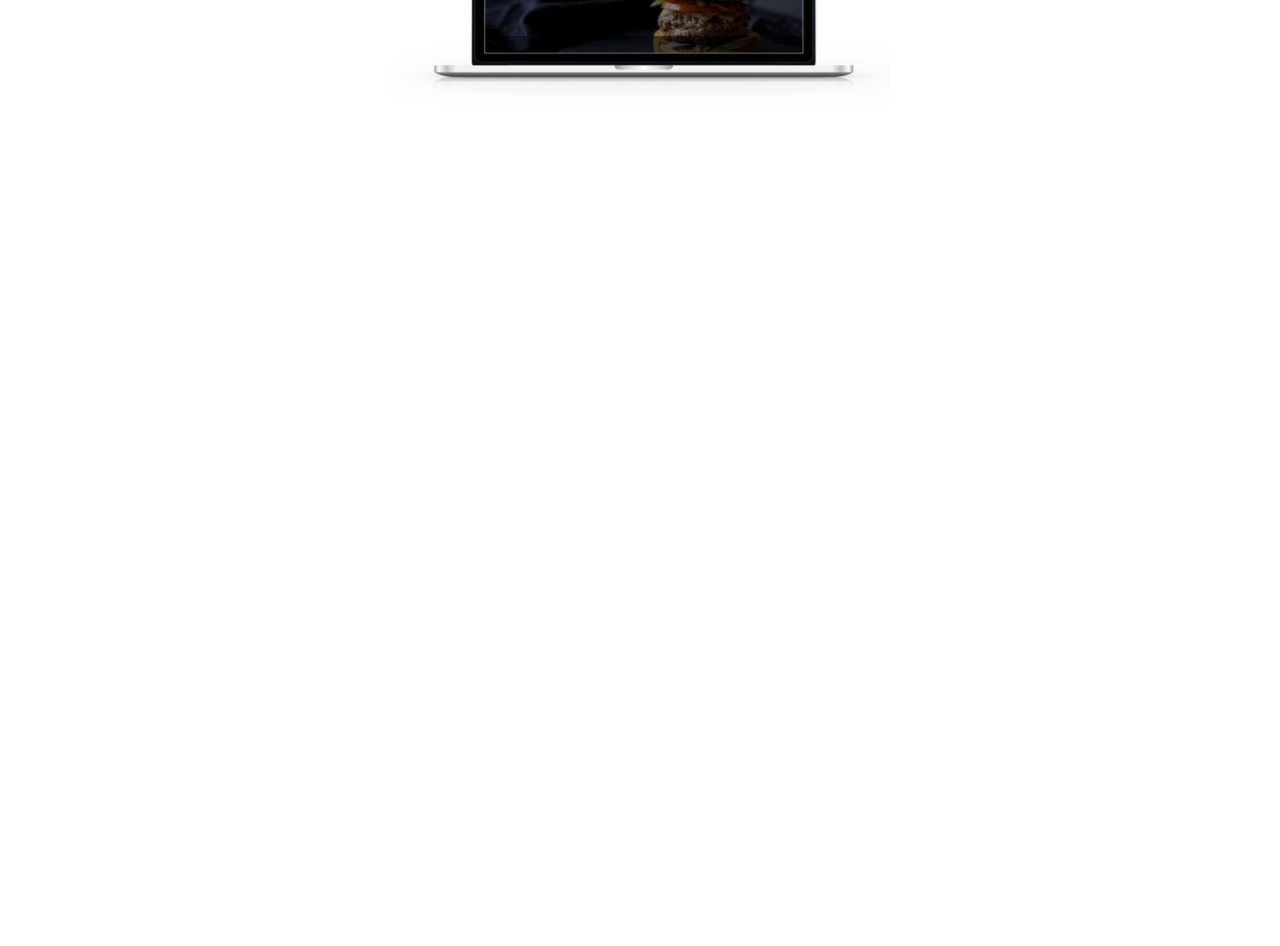
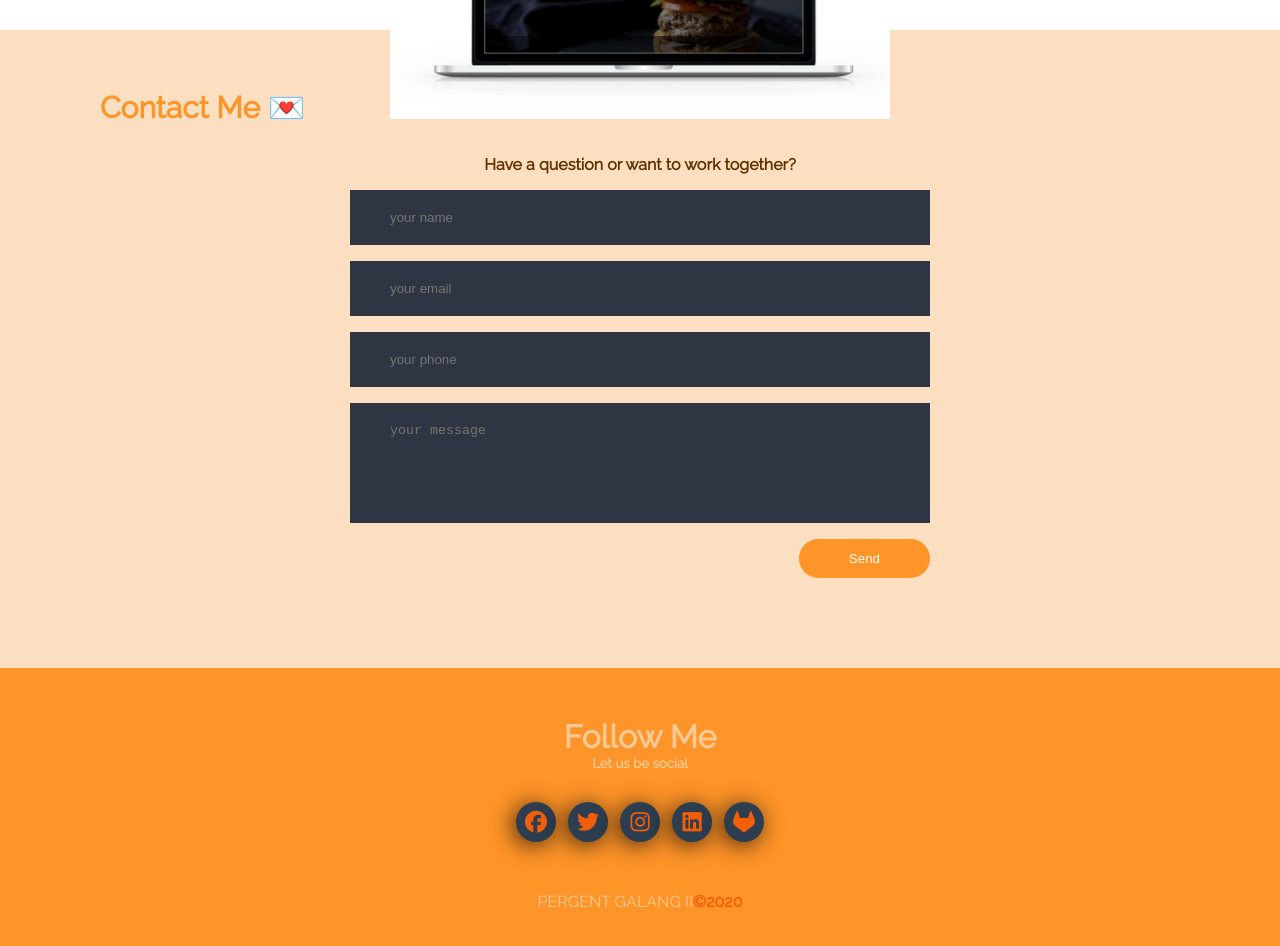
Before and after one commit to pergent19/pergent-portfolio, a React (Create React App) app: page / in a window 1280 px wide. Shown: the part 2540-3486 px from the top of the page. Before the commit the page ends 2673 px from the top, so only its background shows below. Built offline with nearby package versions, Linux system fonts and the light colour scheme; the HTML template or start-up script is replaced by a standard one.

Commit message:
Initial update for production

```diff
--- a/src/App.css
+++ b/src/App.css
@@ -236,9 +236,9 @@
     /* END ABOUT */
 
   /* SKILLS */
-  .skills-container {
-    /* margin-bottom: 50px; */
-  }
+  /* .skills-container {
+    margin-bottom: 50px;
+  } */
   .skills-header-text h2 {
     font-size: 30px;
     font-weight: 700;
@@ -274,7 +274,7 @@
 
   /* Project */
   .project-container {
-    height: 100vh;
+    height: 120vh;
   }
   .project-header-text h2{
     font-size: 30px;
@@ -285,8 +285,6 @@
   .project-image {
     width: 500px;
     height: 300px;
-    /* width: 100%;
-    height: auto; */
     display: block;
     transition: transform 0.3s ease;
   }
@@ -341,12 +339,171 @@
 
   .overlay-skills {
     font-size: 14px;
-    color: white;
-    background-color: var(--primary);
+    color: grey;
+    background-color: white;
     border-radius: 20px;
     padding: 5px 10px;
   }
+
+  .btn-project {
+    margin-top: 7px;
+    border-radius: 2cm;
+    text-decoration: none;
+    color:white;
+    background-color: var(--primary);
+    padding: 10px;
+  }
+
+  .btn-project:hover {
+    background-color: var(--hover);
+    transition: all 0.3s ease-in-out;
+  }
   /* End Project */
+
+  /* Contact */
+  .contact-container  {
+    background-color: #fcdec0;
+    padding: 50px 0;
+  }
+  .questions {
+    font-size: 16px;
+    color:var(--hover);
+    padding-top: 20px;
+    text-align: center;
+    font-weight: bolder;
+  }
+  .contact-header-text {
+    font-size: 30px;
+    font-weight: 700;
+    margin: 10px 0;
+    color: var(--primary);
+  }
+  .contact-form{
+    max-width: 600px;
+    margin: auto;
+    padding: 0 10px;
+    overflow: hidden;
+  }
+
+  .contact-form-text{
+
+    display: block;
+    width: 100%;
+    box-sizing: border-box;
+    margin: 16px 0;
+    border: 0;
+    background: #2f3542;
+    padding: 20px 40px;
+    outline: none;
+    color: #ddd;
+    transition: 0.5s;
+  }
+
+  .contact-form-text:focus {
+    box-shadow: 0 0 10px 4px #34495e;
+
+  }
+
+  textarea.contact-form-text{
+    resize: none;
+    height: 120px;
+  }
+
+
+  .contact-form-btn{
+    float: right;
+    border: 0;
+    background-color: var(--primary) ;
+    color: #fff;
+    padding: 12px 50px;
+    border-radius: 20px;
+    cursor: pointer;
+    transition: 0.5s;
+    margin-bottom: 40px;
+  }
+
+  .contact-form-btn:hover{
+    background: var(--hover)
+  }
+  /* End Contact */
+
+/*Footer*/
+
+.footerPad{
+	padding-bottom: 100px;
+  text-align: center;
+  color:  rgba(255, 255, 255, .5);
+}
+
+.footer-bg{
+	background-color: var(--primary);
+}
+
+.copyright {
+	padding-top: 120px;
+}
+.copy-right-2020 {
+  font-weight: bolder;
+  color: #f35e08;
+}
+
+.follow{
+	padding-top: 50px;
+}
+.sm{
+	margin-top: 50px;
+	left: 50%;
+	transform: translate(-50%, -50%);
+	position: absolute;
+}
+
+.sm a{
+	display: inline-flex;
+	width: 40px;
+	height: 40px;
+	background: #2c3e50;
+	color: #f35e08;
+	margin: 0 6px;
+	border-radius: 50%;
+	justify-content: center;
+	align-items: center;
+	transition: 0.4s;
+	font-size: 22px;
+  text-decoration: none;
+	-webkit-box-shadow: -3px 3px 23px 0px rgba(0, 0, 0, 0.75);
+	box-shadow: -3px 3px 23px 0px rgba(0, 0, 0, 0.75);
+
+
+}
+
+.sm a i{
+	transition: 0.4s all;
+
+
+}
+
+.sm a:hover{
+	background: #5FFFF1;
+}
+
+.sm a:hover > i {
+	transform: scale(1.6) rotate(25deg);
+}
+
+#topBtn{
+	/*position: bottom;*/
+	margin-bottom: 103px;
+	bottom: 40px;
+	font-size: 22px;
+	width: 50px;
+	height: 50px;
+	background: #f35e08;
+	color: white;
+	border: none;
+	cursor: pointer;
+}
+
+/* End Footer*/
 
     /* Responsive padding adjustments */
   @media (min-width: 768px) and (max-width:1024px){
@@ -389,6 +546,9 @@
     }
     .about-skills-container {
       height: 110vh;
+    }
+    .project-container {
+      height: 170vh;
     }
   }
 
@@ -440,12 +600,16 @@
     .project-image {
       width: 300px;
       height: 200px;
-  }
+    }
+    .project-container {
+      height: 145vh;
+    }
   }
 
   /* FOR SE SCREEN */
   @media (max-width: 375px) {
     .project-container {
       margin-top: 250px;
+      height: 200vh;
     }
   }
--- a/src/App.js
+++ b/src/App.js
@@ -3,6 +3,8 @@ import Header from './components/Header.jsx';
 import Landing from './components/Landing.jsx';
 import About from './components/About.jsx';
 import Project from './components/Project.jsx';
+import Contact from './components/Contact.jsx'
+import Footer from './components/Footer.jsx';
 
 function App() {
   return (
@@ -11,6 +13,8 @@ function App() {
       <Landing />
       <About />
       <Project />
+      <Contact />
+      <Footer />
     </div>
   );
 }
--- a/src/components/About.jsx
+++ b/src/components/About.jsx
@@ -3,7 +3,7 @@ import Skills from './Skills'
 
 export default function About() {
   return (
-    <div className='about-skills-container'>
+    <div className='about-skills-container' id='about'>
         <div className='about-container'>
             <div className='about-header-text'>
                 <h2>About me 🛠️</h2>
--- /dev/null
+++ b/src/components/Contact.jsx
@@ -0,0 +1,24 @@
+import React from 'react'
+
+export default function Contact() {
+  return (
+    <div className='contact-container' id='contact'>
+        <div className='wrapper'>
+            <div className='contact-header-text'>
+                Contact Me 💌
+            </div>
+            <div className="questions">Have a question or want to work together?</div>
+            <form className="contact-form" method="POST">
+                <input type="hidden" name="form-name" value="contact" />
+                <input type="text" name="name" className="contact-form-text" placeholder="your name" />
+                <input type="email" name="email" className="contact-form-text" placeholder="your email" />
+                <input type="number" name="number" className="contact-form-text" placeholder="your phone" />
+                <textarea className="contact-form-text" name="message" placeholder="your message">
+                </textarea>
+                <div data-netlify-recaptcha="true"></div>
+                <button type="submit" className="contact-form-btn" >Send</button>
+            </form>
+        </div>
+    </div>
+  )
+}
--- /dev/null
+++ b/src/components/Footer.jsx
@@ -0,0 +1,55 @@
+import React, { useState, useEffect } from 'react';
+
+export default function Footer() {
+  const [showTopBtn, setShowTopBtn] = useState(false);
+
+  useEffect(() => {
+    const handleScroll = () => {
+      if (window.scrollY > 40) {
+        setShowTopBtn(true);
+      } else {
+        setShowTopBtn(false);
+      }
+    };
+
+    window.addEventListener('scroll', handleScroll);
+    return () => {
+      window.removeEventListener('scroll', handleScroll);
+    };
+  }, []);
+
+  const scrollToTop = () => {
+    window.scrollTo({ top: 0, behavior: 'smooth' });
+  };
+
+  return (
+    <footer className="footer text-center text-white-50 mt-5 footer-bg footerPad">
+      <div className="container-fluid">
+
+        {showTopBtn && (
+          <button id="topBtn" onClick={scrollToTop}>
+            <i className="fas fa-arrow-up"></i>
+          </button>
+        )}
+
+        <div className="follow">
+          <h1>Follow Me</h1>
+          <h5>Let us be social</h5>
+        </div>
+
+        <div className="sm container">
+          <a href="https://www.facebook.com/pergent.galangii" target="_blank" rel="noopener noreferrer" className="mr-3"><i className="fab fa-facebook text-danger"></i> </a>
+          <a href="https://twitter.com/pergent_ii" target="_blank" rel="noopener noreferrer" className="mr-3"><i className="fab fa-twitter text-danger"></i> </a>
+          <a href="https://www.instagram.com/pergent/" target="_blank" rel="noopener noreferrer" className="mr-3"><i className="fab fa-instagram text-danger"></i></a>
+          <a href="https://www.linkedin.com/in/pergentino-galang-ii-899758193/" target="_blank" rel="noopener noreferrer" className="mr-3"><i className="fab fa-linkedin text-danger"></i></a>
+          <a href="https://gitlab.com/pergent19" target="_blank" rel="noopener noreferrer" className="mr-3"><i className="fab fa-gitlab text-danger"></i></a>
+        </div>
+
+        <div className="copyright">
+          PERGENT GALANG II<span className="copy-right-2020">&copy;2020</span>
+        </div>
+
+      </div>
+    </footer>
+  );
+}
--- a/src/components/Header.jsx
+++ b/src/components/Header.jsx
@@ -1,20 +1,25 @@
 import React, { useState } from 'react';
+import { Link } from 'react-scroll';
 
 export default function Header() {
     const [isOpen, setIsOpen] = useState(false);
     const toggleMenu = () => {
         setIsOpen(!isOpen);
       };
+
+    const closeMenu = () => {
+        setIsOpen(false);
+    };
   return (
     <div className="header-container">
     <header className={`header ${isOpen ? 'open-header' : ''}`}>
         <div className={`logo ${isOpen ? 'open-logo' : ''}`}></div>
         <nav className={`nav ${isOpen ? 'open' : ''}`}>
           <ul>
-            <li><a href="#home">Home</a></li>
-            <li><a href="#about">About</a></li>
-            <li><a href="#services">Services</a></li>
-            <li><a href="#contact">Contact</a></li>
+            <li><a href="#home"><Link to="home" smooth={true} duration={800} onClick={closeMenu}>Home</Link></a></li>
+            <li><a href="#about"><Link to="about" smooth={true} duration={800} onClick={closeMenu}>About</Link></a></li>
+            <li><a href="#projects"><Link to="projects" smooth={true} duration={800} onClick={closeMenu}>Projects</Link></a></li>
+            <li><a href="#contact"><Link to="contact" smooth={true} duration={800} onClick={closeMenu}>Contact</Link></a></li>
           </ul>
         </nav>
         <div className={`hamburger ${isOpen ? 'open' : ''}`} onClick={toggleMenu}>
--- a/src/components/Landing.jsx
+++ b/src/components/Landing.jsx
@@ -2,7 +2,7 @@ import React from 'react'
 
 export default function Landing() {
   return (
-    <div className='landing-container'>
+    <div className='landing-container' id='home'>
         <div className='landing-header-text'>
             <h1>Hello! I'm Pergent. 👋</h1>
             <p>I'm a <span>full-stack developer</span> specializing in <span>MERN</span> <small className='nanum-pen-script-regular'>(MongoDB, Express.js, React.js, Node.js)</small>   <br /> technologies, driven by a passion for creating compelling and user-friendly experiences. ✨</p>
--- /dev/null
+++ b/src/objects/projects.json
@@ -0,0 +1,41 @@
+[{
+    "title": "React Food Order",
+    "description": "A simple Fullstack Web application ordering app that uses mongodb database and authentication system.",
+    "tech": "MERN Stack",
+    "link": "https://rfordering.netlify.app",
+    "imgSrc": "images/react-ordering.png",
+    "type": "fullstack"
+    },
+    {
+    "title": "Workout Buddy",
+    "description": "A simple Fullstack Web application workout management app that uses mongodb database to keep track your workouts and it uses authentication.",
+    "tech": "MERN Stack",
+    "link": "https://wbuddy.netlify.app/",
+    "imgSrc": "images/wbuddy.png",
+    "type": "fullstack"
+    },
+    {
+    "title": "Bitcapp",
+    "description": "A simple static website that has cryptocurrency information.",
+    "tech": "Quasar Framework",
+    "link": "https://bitcapp.netlify.app/#/",
+    "imgSrc": "images/bitcapp.png",
+    "type": "static"
+    },
+    {
+    "title": "Seoul Station Korean Barbeque",
+    "description": "A simple static website for Korean Barbeque Restaurant.",
+    "tech": "HTML CSS",
+    "link": "https://pergent19.gitlab.io/capstone-1/",
+    "imgSrc": "images/samgy.png",
+    "type": "static"
+    },
+    {
+    "title": "Boss Burger Restaurant",
+    "description": "A simple static website for Burger Restaurant",
+    "tech": "HTML CSS",
+    "link": "https://restaurant-food.netlify.app/",
+    "imgSrc": "images/burger.png",
+    "type": "static"
+    }
+]
```
Also changed, not shown: src/components/Project.jsx (+23 -37 lines).
